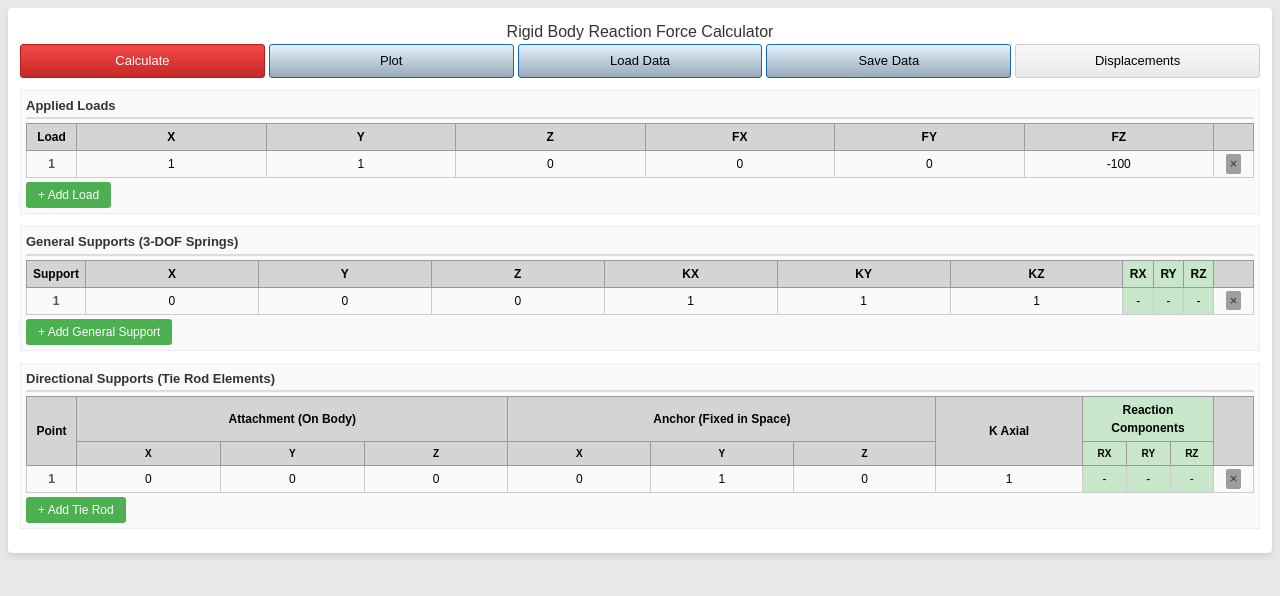
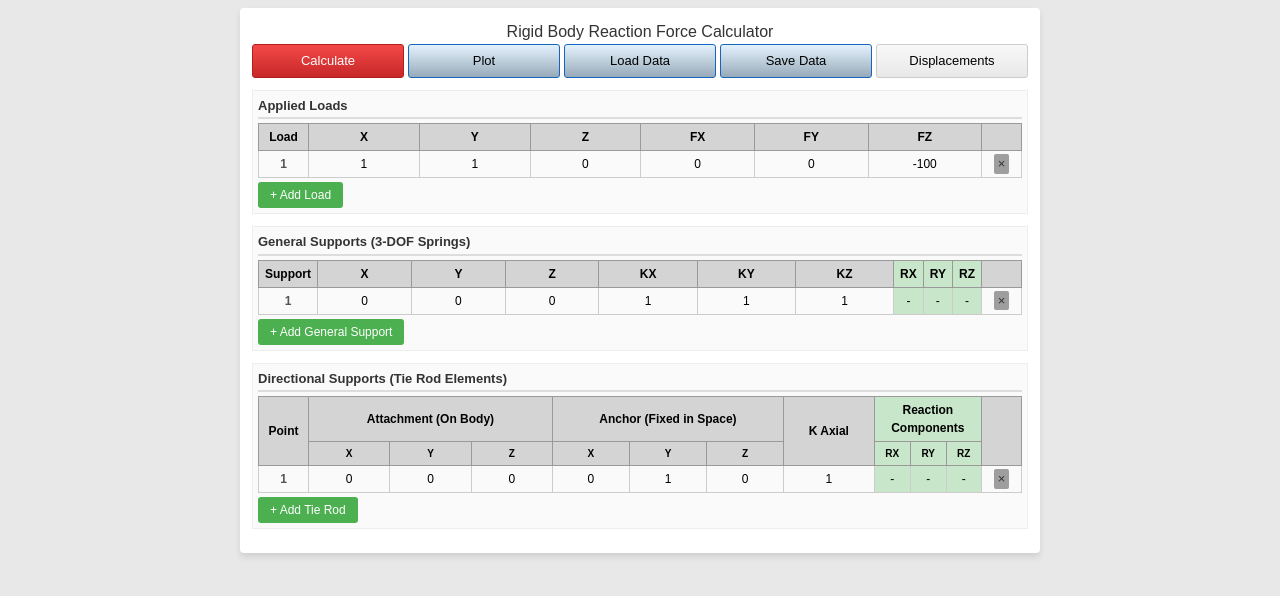
Before and after one commit to dyjoso/engineering-tools, a plain HTML site: page tools/rigid-body/index.html in a window 1280 px wide. Drawn offline with nearby package versions, Linux system fonts and the light colour scheme.

Commit message:
Fix rigid body container width and restore CSS

```diff
--- a/tools/rigid-body/index.html
+++ b/tools/rigid-body/index.html
@@ -23,8 +23,8 @@
             padding: 8px;
         }
 
-        .container {
-            max-width: 1100px;
+        .app-container {
+            max-width: 800px;
             margin: 0 auto;
             background-color: white;
             padding: 12px;
@@ -289,7 +289,7 @@
 </head>
 
 <body>
-    <div class="container">
+    <div class="app-container">
         <h1>Rigid Body Reaction Force Calculator</h1>
 
         <div class="button-bar">
```
